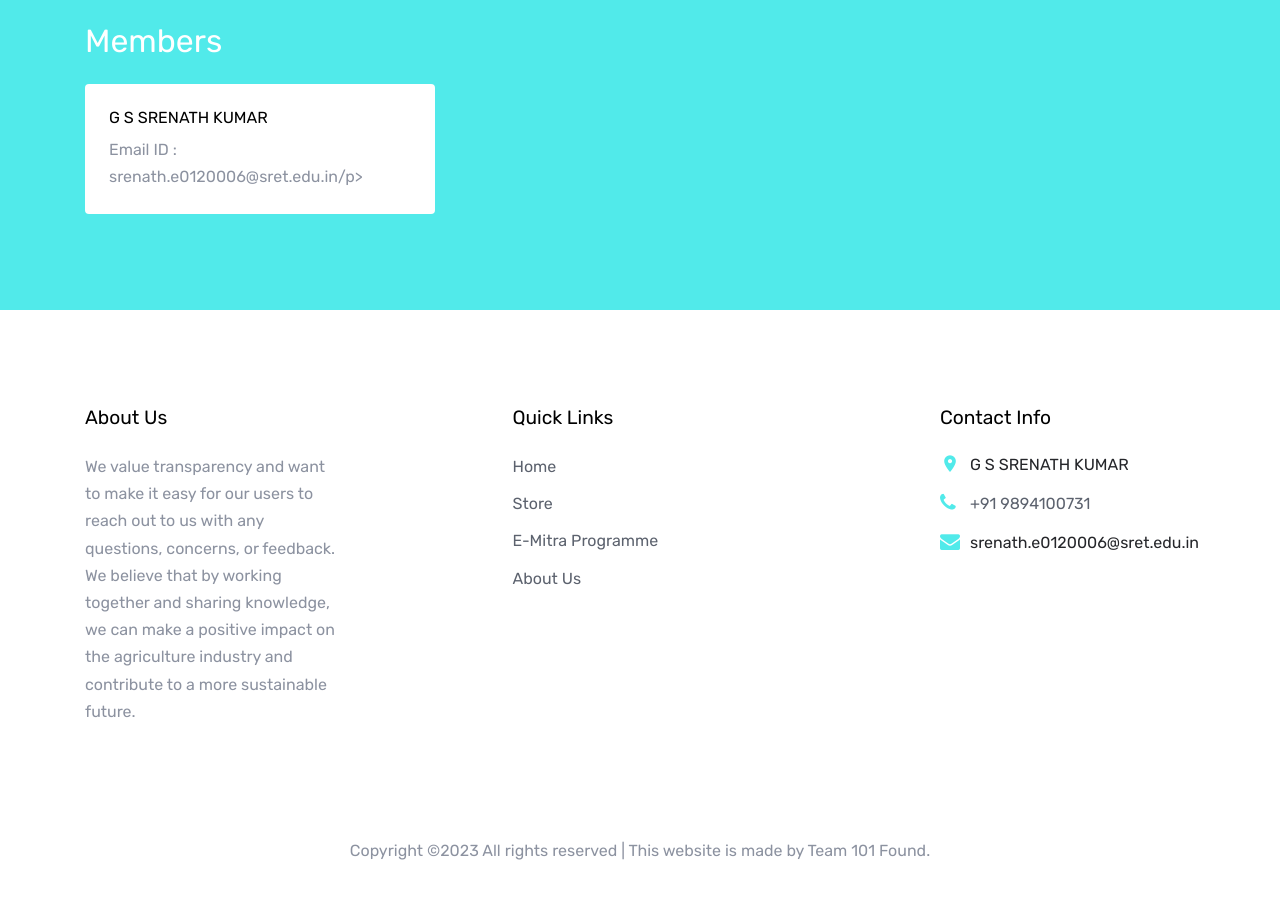
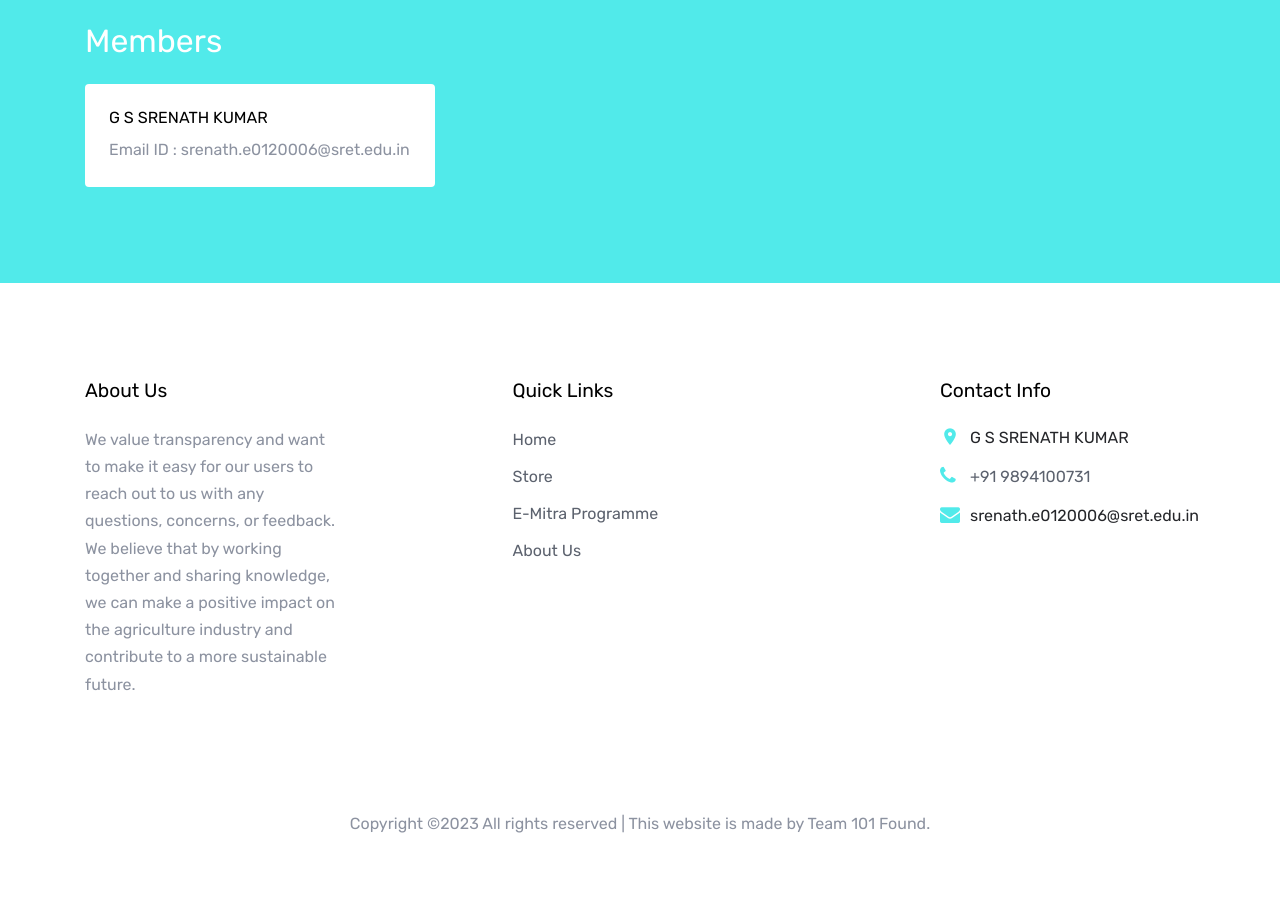
Before and after one commit to gssrenathkumar/Farmers_Shopping, a plain HTML site: page contact.html in a window 1280 px wide. Shown: the part 1120-2018 px from the top of the page. Drawn offline with Linux system fonts and the light colour scheme; files whose address does not match are found by name.

Commit message:
Update contact.html

```diff
--- a/contact.html
+++ b/contact.html
@@ -143,7 +143,7 @@
           <div class="col-lg-4">
             <div class="p-4 bg-white mb-3 rounded">
               <span class="d-block text-black h6 text-uppercase">G S SRENATH KUMAR</span>
-              <p class="mb-0">Email ID : srenath.e0120006@sret.edu.in/p>
+              <p class="mb-0">Email ID : srenath.e0120006@sret.edu.in</p>
             </div>
           </div>
         </div>
```
